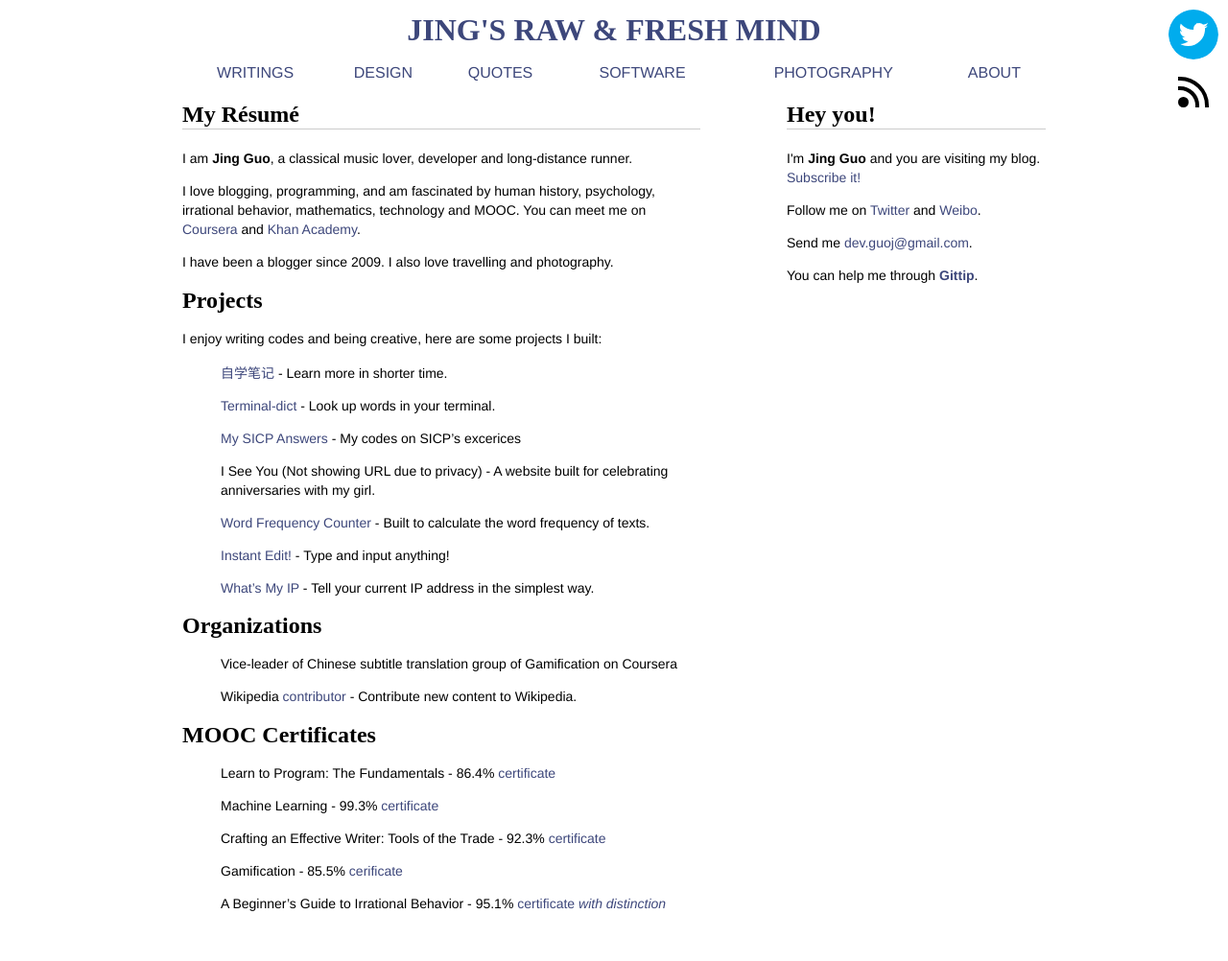
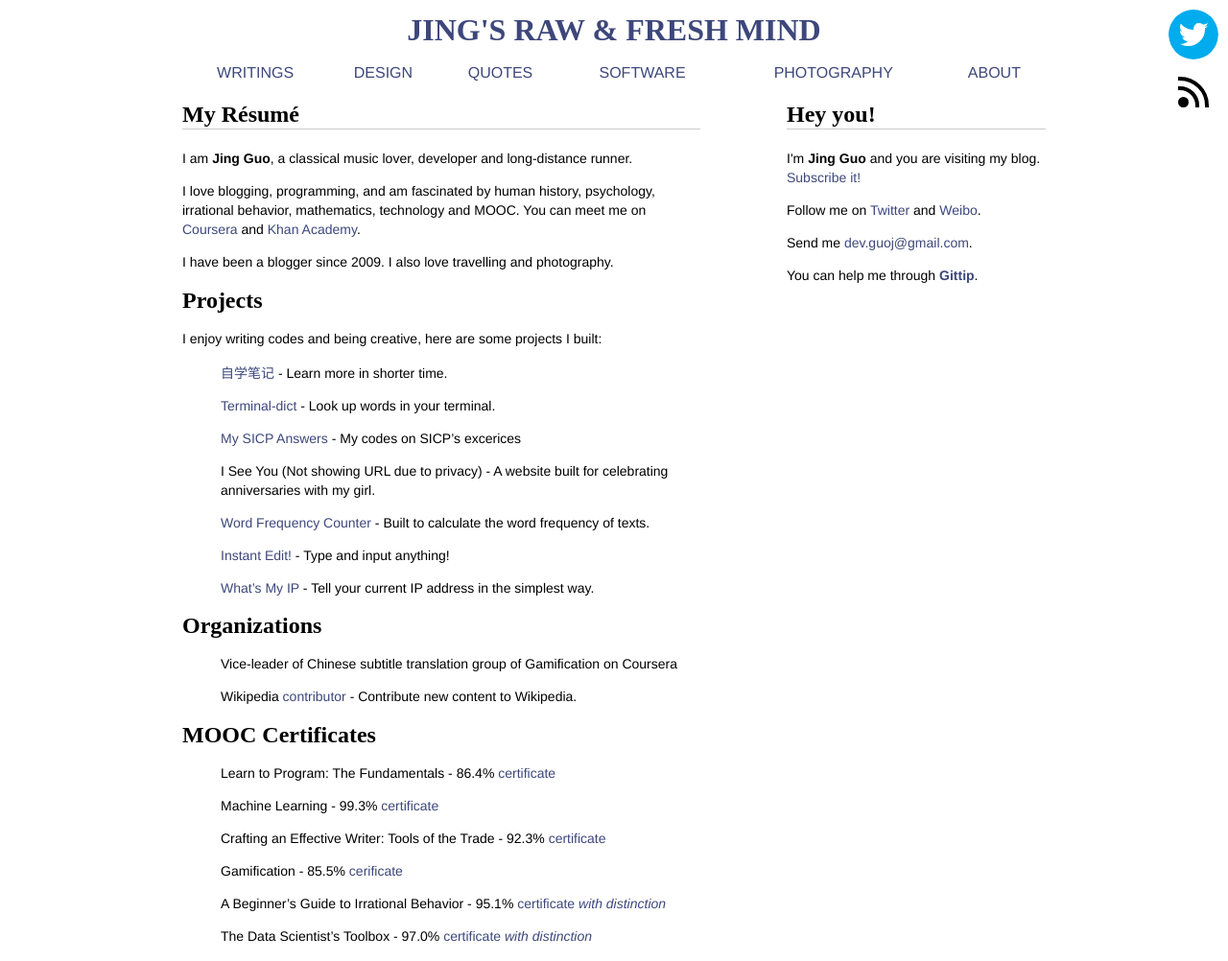
Before and after one commit to guojing0/guojing0.github.io, a Jekyll site: the page built from about-me.md, in a window 1280 px wide. Shown: the whole page at 96% size. Built offline with Jekyll 4.4.1, drawn with Linux system fonts in a browser that asks for light colours; Markdown is read by kramdown in place of the engine named in the settings; before the commit the page ends 968 px from its top, so only the background shows below that.

Commit message:
data tool box certificate

```diff
--- a/about-me.md
+++ b/about-me.md
@@ -47,3 +47,5 @@
 * Gamification - 85.5% [cerificate](/images/coursera-gamification.pdf)
 
 * A Beginner's Guide to Irrational Behavior - 95.1% [certificate *with distinction*](/images/coursera-irrational.pdf)
+
+* The Data Scientist’s Toolbox - 97.0% [certificate *with distinction*](/images/coursera-databox.pdf)
```
Also changed, not shown: 1 other file.
